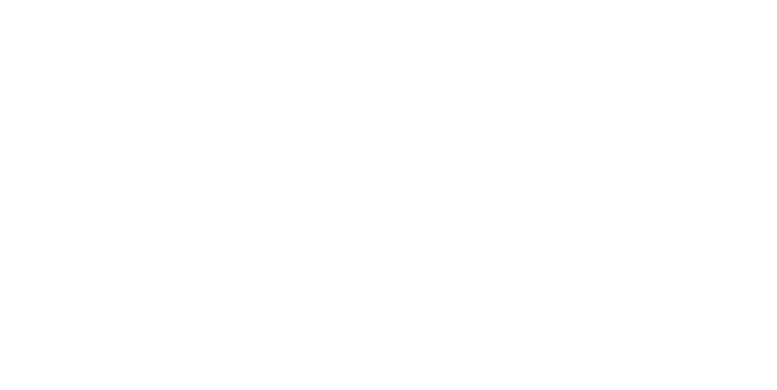
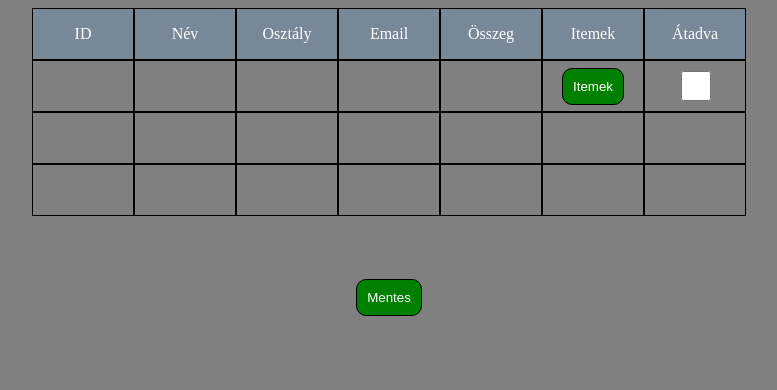
Before and after one commit to RosiestSage/Kampany_projekt, a plain HTML site: page templates/admin.html in a window 1280 px wide. Shown: the whole page, without its empty margins (251-1028 px from the left). Drawn offline with Linux system fonts and the light colour scheme.

Commit message:
admin kinézet pipa, snickers

```diff
--- /dev/null
+++ b/static/css/admin.css
@@ -0,0 +1,67 @@
+body{
+    display: flex;
+    justify-content: center;
+    align-items: center;
+    background-color: gray;
+    flex-direction: column;
+}
+
+table{
+    border-spacing: 0;
+}
+
+table #thead td{
+    background-color: lightslategray;
+    color: white;
+}
+
+table td{
+    border: 1px solid black;
+    width: 100px;
+    height: 50px;
+    padding: 0;
+    text-align: center;
+}
+
+.checkbox{
+    width: 30px;
+    height: 30px;
+}
+
+.items{
+    padding: 10px;
+    border-radius: 10px;
+    background-color: green;
+    color: white;
+    border: 1px solid black;
+
+}
+
+#items_popup{
+    position: absolute;
+    background-color: ghostwhite;
+    top: 30%;
+    display: none;
+    flex-direction: column;
+}
+
+#items_popup #close{
+    margin: 5%;
+    align-self: flex-end;
+    justify-self: end;
+    padding: 10px;
+    border-radius: 10px;
+    background-color: red;
+    color: white;
+    border: 1px solid black;
+}
+
+.save{
+    margin: 5%;
+
+    padding: 10px;
+    border-radius: 10px;
+    background-color: green;
+    color: white;
+    border: 1px solid black;
+}
--- a/static/css/style.css
+++ b/static/css/style.css
@@ -146,7 +146,7 @@ section{
 /* fontok */
 @font-face {
     font-family: "My Custom Font";
-    src: url(../fonts/aAwalRamadhan.ttf) format("truetype");
+    src: url(../fonts/aAwalRamadhan.otf) format("opentype");
 }
 p{
     margin: 0;
--- a/static/script/script.js
+++ b/static/script/script.js
@@ -8,7 +8,7 @@ let imgWidth = 34;
 //filling height nem mukszik
 
 
-
+//header
 document.addEventListener("scroll", (e) => {
     let st = window.pageYOffset;
     if (st < 500){
@@ -40,6 +40,20 @@ document.addEventListener("scroll", (e) => {
     lastScrollTop = st <= 0 ? 0 : st;
 }, false);
 
+
+
+
+
+
+
+//~~~~~~~~~~~~~~~~~~~~~~~~~Csoki~~~~~~~~~~~~~~~~~~~~~~~~~~~
+
+document.querySelector('.items').addEventListener("click", () =>{
+    document.getElementById('items_popup').style.display = 'flex';
+});
+document.querySelector('#close').addEventListener("click", () =>{
+    document.getElementById('items_popup').style.display = 'none';
+});
 /*
 document.getElementById("purchaseButton").addEventListener("click", () => {
 
--- a/templates/admin.html
+++ b/templates/admin.html
@@ -0,0 +1,66 @@
+<!DOCTYPE html>
+<html lang="en">
+<head>
+    <meta charset="UTF-8">
+    <meta name="viewport" content="width=device-width, initial-scale=1.0">
+    <title>Admin</title>
+    <link rel="stylesheet" href="../static/css/admin.css">
+    <link rel="shortcut icon" href="../static/images/arabok_icon.png" type="image/x-icon">
+</head>
+<body>
+    <table id="admin_table">
+        <tr id="thead">
+            <td>ID</td>
+            <td>Név</td>
+            <td>Osztály</td>
+            <td>Email</td>
+            <td>Összeg</td>
+            <td>Itemek</td>
+            <td>Átadva</td>
+        </tr>
+        <tr>
+            <td></td>
+            <td></td>
+            <td></td>
+            <td></td>
+            <td></td>
+            <td><button class="items">Itemek</button></td>
+            <td><input class="checkbox" type="checkbox" name="" id=""></td>
+        </tr>
+        <tr>
+            <td></td>
+            <td></td>
+            <td></td>
+            <td></td>
+            <td></td>
+            <td></td>
+            <td></td>
+        </tr>
+        <tr>
+            <td></td>
+            <td></td>
+            <td></td>
+            <td></td>
+            <td></td>
+            <td></td>
+            <td></td>
+        </tr>
+    </table>
+    <button class="save">
+        Mentes
+    </button>
+    <div id="items_popup">
+        <table>
+            <tr id="thead">
+                <td>Megnevezés</td>
+                <td>Mennyiség</td>
+                <td>Méret</td>
+            </tr>
+        </table>
+        <button id="close">Bezaras</button>
+    </div>
+
+
+    <script src="../static/script/script.js"></script>
+</body>
+</html>
```
